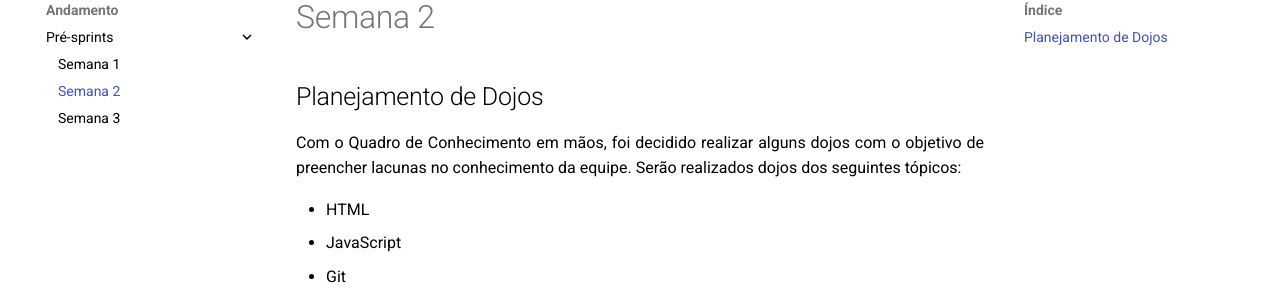
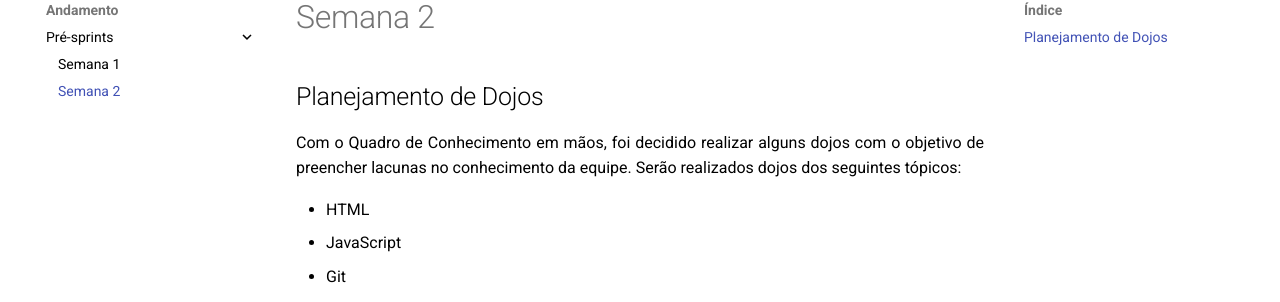
Before and after one commit to fga-eps-mds/2024.1-PrintGo-Doc, an MkDocs documentation site: the page built from docs/andamento/semana2.md, in a window 1280 px wide. Shown: the part 161-463 px from the top of the page. Built offline with MkDocs 1.6.1 and Material for MkDocs 9.7.7, drawn with Linux system fonts in a browser that asks for light colours; comment, search, counter and statistics services are not loaded.

Commit message:
corrigindo bug

```diff
--- a/mkdocs.yml
+++ b/mkdocs.yml
@@ -18,7 +18,7 @@ nav:
     - Pré-sprints:
       - Semana 1: andamento/semana1.md
       - Semana 2: andamento/semana2.md
-      - Semana 3: andamento/semana3.md
+      # - Semana 3: andamento/semana3.md
 
 extra_css:
   - stylesheets/extra.css
```
